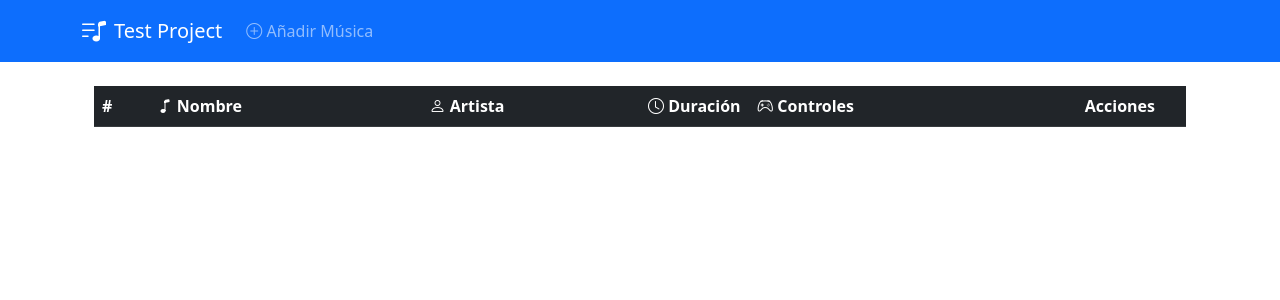
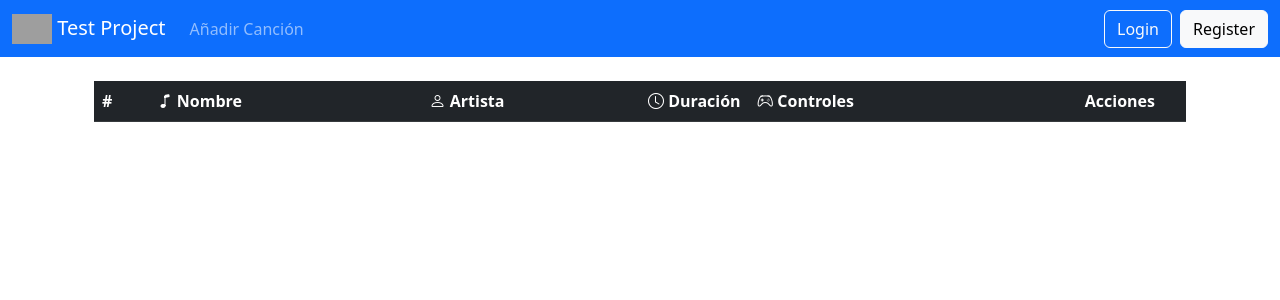
Before and after one commit to dpenalva/examen1, a PHP site: page / in a window 1280 px wide. Shown: the top 300 px of the page. Run offline with PHP 8.4, Linux system fonts and the light colour scheme; data that the repository does not hold is empty; some libraries are stand-ins or nearby versions; grey boxes are pictures that could not be loaded.

Commit message:
Añadidos login y register

```diff
--- a/src/views/index.php
+++ b/src/views/index.php
@@ -12,20 +12,24 @@
 <body>
   <!--Navbar-->
     <nav class="navbar navbar-expand-lg navbar-dark bg-primary">
-        <div class="container">
-            <a class="navbar-brand d-flex align-items-center" href="/">
-                <i class="bi bi-music-note-list fs-4 me-2"></i>
-              Test Project
+        <div class="container-fluid">
+            <a class="navbar-brand" href="index.php">
+                <img src="uploads/logo.png" alt="Logo" height="30" class="d-inline-block align-text-top">
+               Test Project
             </a>
             <button class="navbar-toggler" type="button" data-bs-toggle="collapse" data-bs-target="#navbarNav">
                 <span class="navbar-toggler-icon"></span>
             </button>
             <div class="collapse navbar-collapse" id="navbarNav">
-                <ul class="navbar-nav">
+                <ul class="navbar-nav me-auto">
                     <li class="nav-item">
-                        <a class="nav-link" href="index.php?r=form"><i class="bi bi-plus-circle"></i> Añadir Música</a>
+                        <a class="nav-link" href="index.php?r=form">Añadir Canción</a>
                     </li>
                 </ul>
+                <div class="d-flex">
+                    <a href="index.php?r=login" class="btn btn-outline-light me-2">Login</a>
+                    <a href="index.php?r=register" class="btn btn-light">Register</a>
+                </div>
             </div>
         </div>
     </nav>
```
Also changed, not shown: src/views/form.php (+10 -6 lines), public/uploads/logo.png (added), 1 other file.
